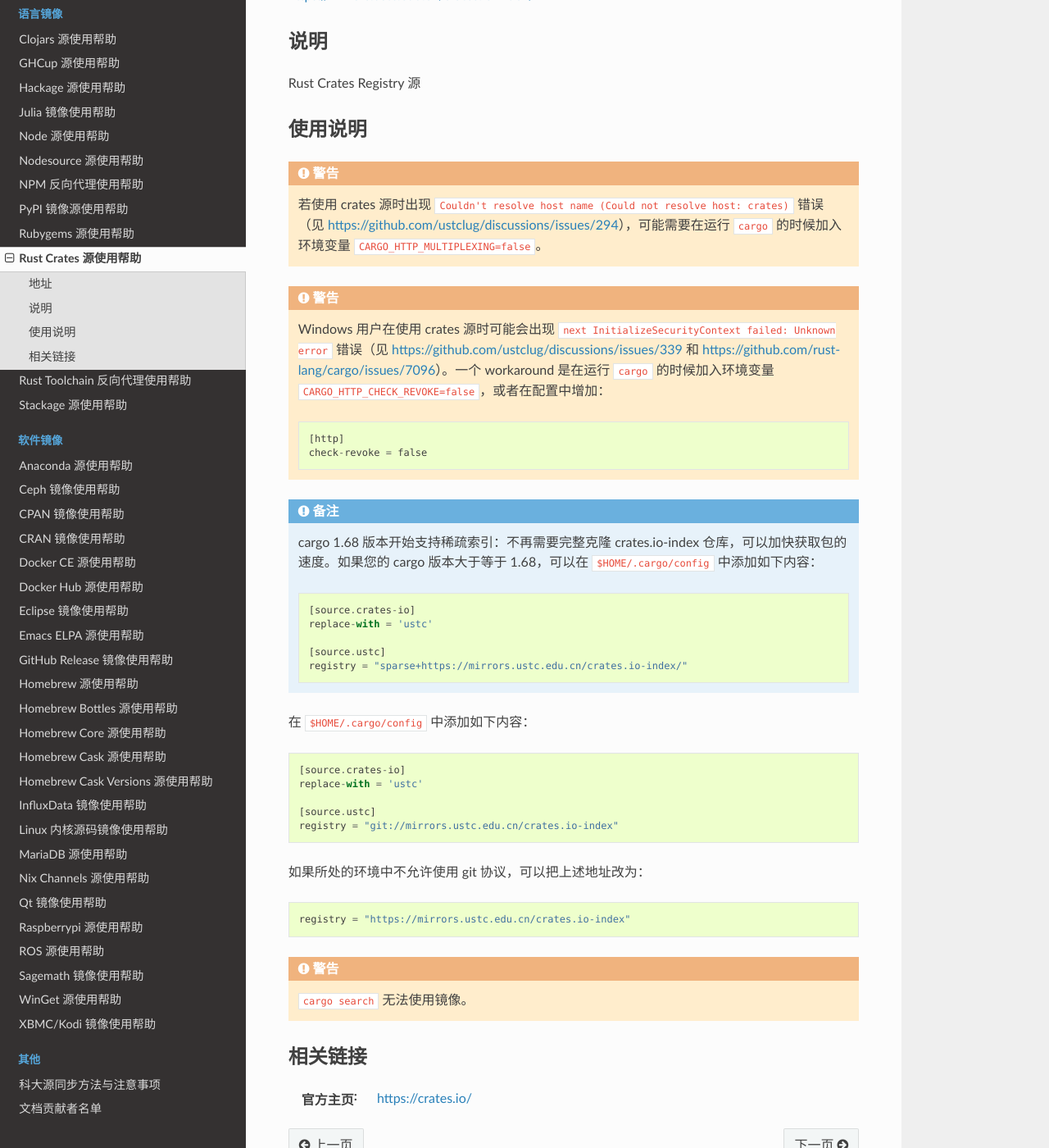
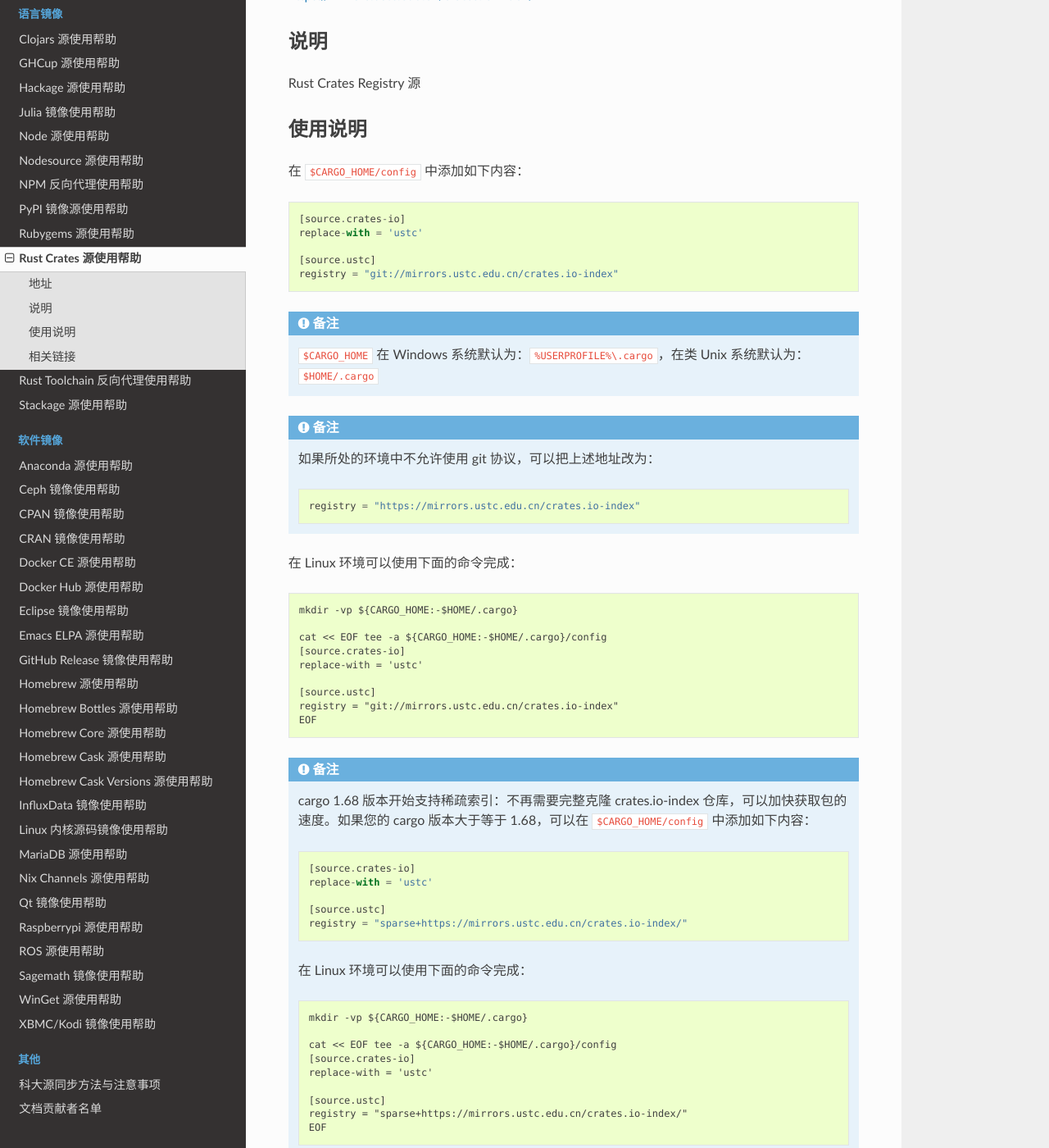
Before and after one commit to ustclug/mirrorhelp, a Sphinx documentation site: the page built from source/crates.io-index.rst, in a window 1280 px wide and 1400 px high, scrolled down 244 px. Shown: the whole window at 82% size. Built offline with Sphinx 7.4.7 and the Read the Docs theme 2.0.0, drawn with Linux system fonts in a browser that asks for light colours; pages that are not in the unit, such as notebooks, are missing from menus.

Commit message:
fix(crates.io-index): fix config file path error when install rust without default CARGO_HOME environment variable (#230)
* fix(crates.io-index): fix config file path error when install rust without default CARGO_HOME environment variable

* fix(crates.io-index): add shell command use condition

* fix(crates.io-index): remove .toml postfix

* fix(crates.io-index): add default file path note

* fix(crates.io-index): fix path error

* fix(crates.io-index): update file structure

* fix(crates.io-index): format error

* fix(crates.io-index): update format

* fix(crates.io-index): modify struct

* fix(crates.io-index): update style

```diff
--- a/source/crates.io-index.rst
+++ b/source/crates.io-index.rst
@@ -15,6 +15,68 @@
 使用说明
 ========
 
+在 :file:`$CARGO_HOME/config` 中添加如下内容：
+
+::
+
+    [source.crates-io]
+    replace-with = 'ustc'
+
+    [source.ustc]
+    registry = "git://mirrors.ustc.edu.cn/crates.io-index"
+
+.. note::
+    ``$CARGO_HOME`` 在 Windows 系统默认为：``%USERPROFILE%\.cargo``，在类 Unix 系统默认为：``$HOME/.cargo``
+
+.. note::
+    如果所处的环境中不允许使用 git 协议，可以把上述地址改为：
+
+    ::
+
+        registry = "https://mirrors.ustc.edu.cn/crates.io-index"
+
+在 Linux 环境可以使用下面的命令完成：
+
+::
+
+    mkdir -vp ${CARGO_HOME:-$HOME/.cargo}
+
+    cat << EOF tee -a ${CARGO_HOME:-$HOME/.cargo}/config
+    [source.crates-io]
+    replace-with = 'ustc'
+
+    [source.ustc]
+    registry = "git://mirrors.ustc.edu.cn/crates.io-index"
+    EOF
+
+.. note::
+    cargo 1.68 版本开始支持稀疏索引：不再需要完整克隆 crates.io-index 仓库，可以加快获取包的速度。如果您的 cargo 版本大于等于 1.68，可以在 :file:`$CARGO_HOME/config` 中添加如下内容：
+
+    ::
+
+        [source.crates-io]
+        replace-with = 'ustc'
+
+        [source.ustc]
+        registry = "sparse+https://mirrors.ustc.edu.cn/crates.io-index/"
+
+    在 Linux 环境可以使用下面的命令完成：
+
+    ::
+
+        mkdir -vp ${CARGO_HOME:-$HOME/.cargo}
+
+        cat << EOF tee -a ${CARGO_HOME:-$HOME/.cargo}/config
+        [source.crates-io]
+        replace-with = 'ustc'
+
+        [source.ustc]
+        registry = "sparse+https://mirrors.ustc.edu.cn/crates.io-index/"
+        EOF
+
+.. warning::
+    ``cargo search`` 无法使用镜像。
+
 .. warning::
     若使用 crates 源时出现 :code:`Couldn't resolve host name (Could not resolve host: crates)` 错误（见 https://github.com/ustclug/discussions/issues/294），可能需要在运行 :code:`cargo` 的时候加入环境变量 :code:`CARGO_HTTP_MULTIPLEXING=false`。
 
@@ -26,36 +88,6 @@
         [http]
         check-revoke = false
 
-.. note::
-    cargo 1.68 版本开始支持稀疏索引：不再需要完整克隆 crates.io-index 仓库，可以加快获取包的速度。如果您的 cargo 版本大于等于 1.68，可以在 :file:`$HOME/.cargo/config` 中添加如下内容：
-
-    ::
-
-        [source.crates-io]
-        replace-with = 'ustc'
-
-        [source.ustc]
-        registry = "sparse+https://mirrors.ustc.edu.cn/crates.io-index/"
-
-在 :file:`$HOME/.cargo/config` 中添加如下内容：
-
-::
-
-    [source.crates-io]
-    replace-with = 'ustc'
-
-    [source.ustc]
-    registry = "git://mirrors.ustc.edu.cn/crates.io-index"
-
-如果所处的环境中不允许使用 git 协议，可以把上述地址改为：
-
-::
-
-    registry = "https://mirrors.ustc.edu.cn/crates.io-index"
-
-.. warning::
-    ``cargo search`` 无法使用镜像。
-
 相关链接
 ========
 
```
